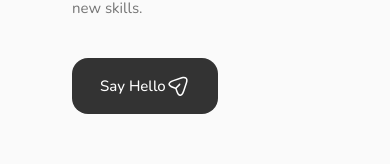
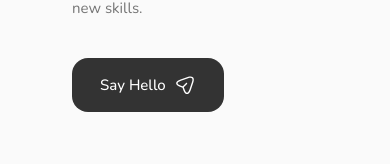
Before and after one commit to CyphrSylph/react-portfolio, a React (Create React App) app: page / in a window 390 px wide. Shown: the part 516-680 px from the top of the page. Built offline with nearby package versions, Linux system fonts and the light colour scheme.

Commit message:
corrected typos and adjusted color variables for hover

```diff
--- a/src/App.css
+++ b/src/App.css
@@ -8,7 +8,8 @@
     --hue: 0;
     --sat: 0%;
     --title-color: hsl(var(--hue), var(--sat), 20%);
-    --title-color-dark: hsl(var(--hue), var(--sat), 0%);
+    /* --title-color-dark: hsl(var(--hue), var(--sat), 0%); */
+    --title-color-dark: hsl(75, 46%, 51%);
     --text-color: hsl(var(--hue), var(--sat), 46%);
     --body-color: hsl(var(--hue), var(--sat), 98%);
     --container-color: #fff;
@@ -141,9 +142,10 @@ img {
     background-color: var(--title-color-dark);
 }
 
-.button_icon {
+.button__icon {
     margin-left: var(--mb-0-5);
 }
+
 
 .button--flex {
     display: inline-flex;
@@ -161,7 +163,7 @@ img {
         padding: 1rem 1.75rem;
     }
 
-    .button_icon {
+    .button__icon {
         width: 22px;
         height: 22px;
     }
--- a/src/components/about/about.css
+++ b/src/components/about/about.css
@@ -41,7 +41,7 @@
 
 .about__description {
     padding: 0 4rem 0 0;
-    margin-bottom: var(--nb-2-5);
+    margin-bottom: var(--mb-2-5);
 }
 
 /* BREAK POINTS */
```
